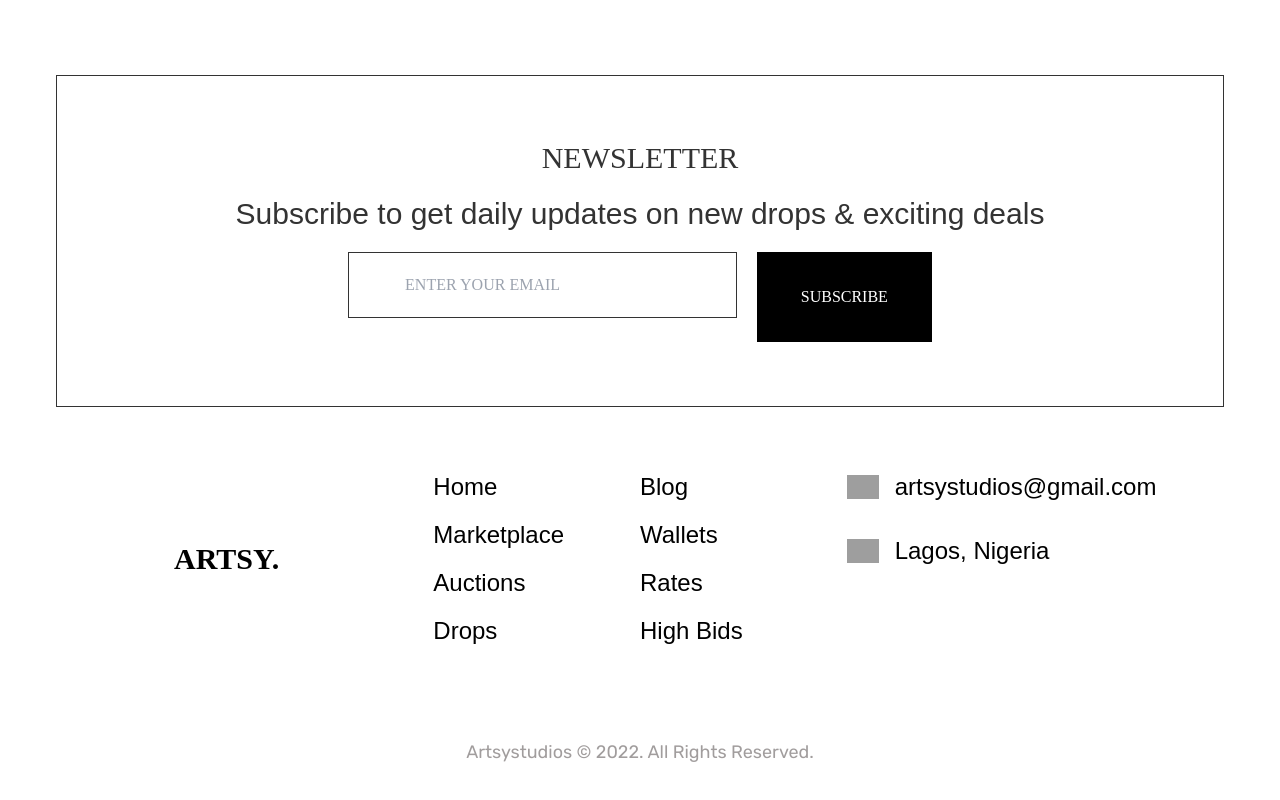
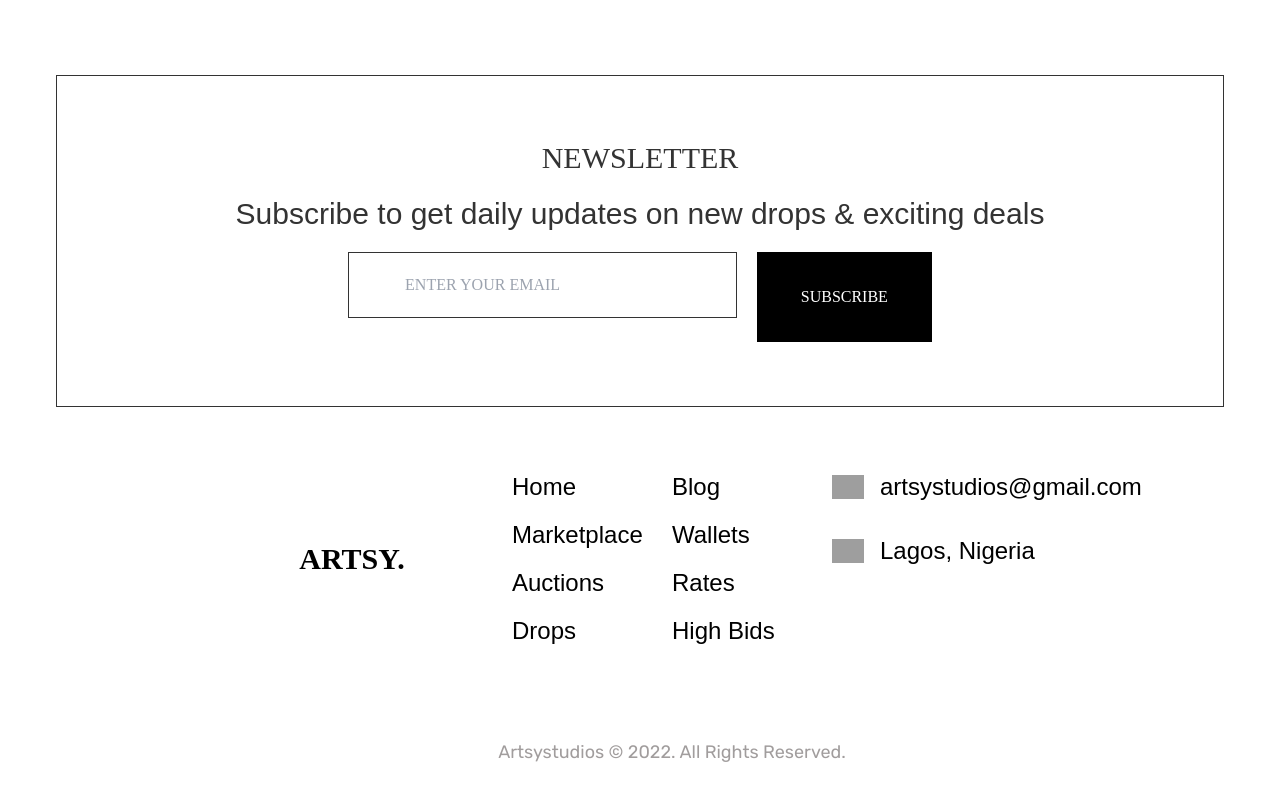
Before and after one commit to tagbochinedu/Twitter-December-Challenge-E-Commerce-, a React (Create React App) app: page / in a window 1280 px wide. Shown: the part 4421-5221 px from the top of the page. Built offline with nearby package versions, Linux system fonts and the light colour scheme; grey boxes are pictures that could not be loaded; a web font is replaced by a local one.

Commit message:
resuming work

```diff
--- a/src/Components/Footer.js
+++ b/src/Components/Footer.js
@@ -5,7 +5,7 @@ import svg2 from "../Resources/Vector2.svg";
 
 const Footer = () => {
   return (
-    <footer className=" mx-5 pt-8 lg:pt-16">
+    <footer className="xl:pl-48 xl:pr-32 lg:px-36 lg:pt-10 md:px-24 px-5 pt-8 lg:pt-16">
       <div className="flex justify-between mb-[91px]">
         <div className="hidden lg:flex justify-center items-center w-4/12">
           <h2 className="font-stix text-3xl font-bold">ARTSY.</h2>
@@ -41,7 +41,9 @@ const Footer = () => {
           </ul>
         </div>
         <div className="w-full lg:w-4/12">
-          <h3 className="text-xl font-poppins mb-4 block lg:hidden">Reach Us.</h3>
+          <h3 className="text-xl font-poppins mb-4 block lg:hidden">
+            Reach Us.
+          </h3>
           <div className="flex items-center mb-8">
             <img src={svg} alt="svg" className="w-8 mr-2 lg:mr-4" />
             <a
```
